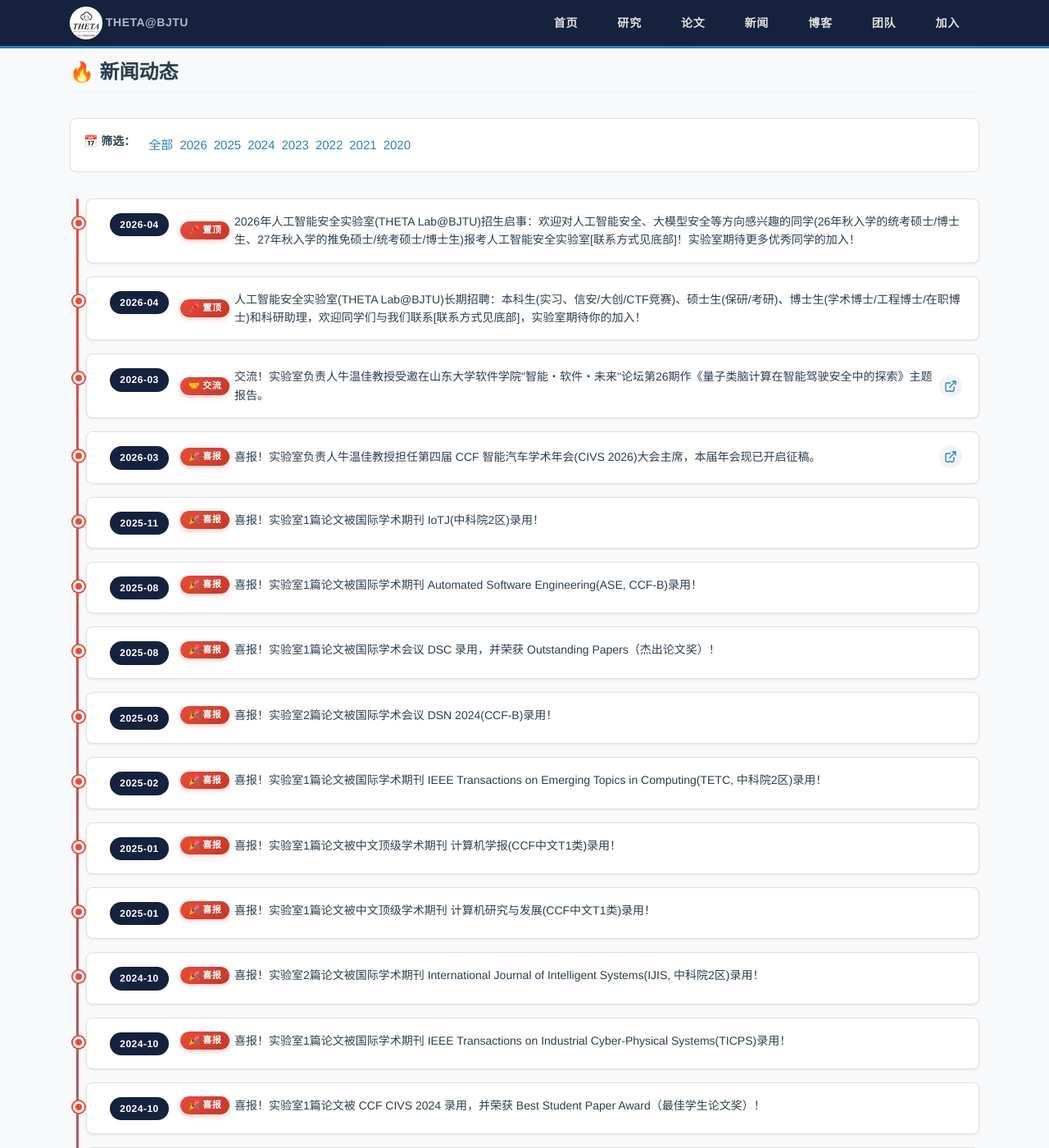
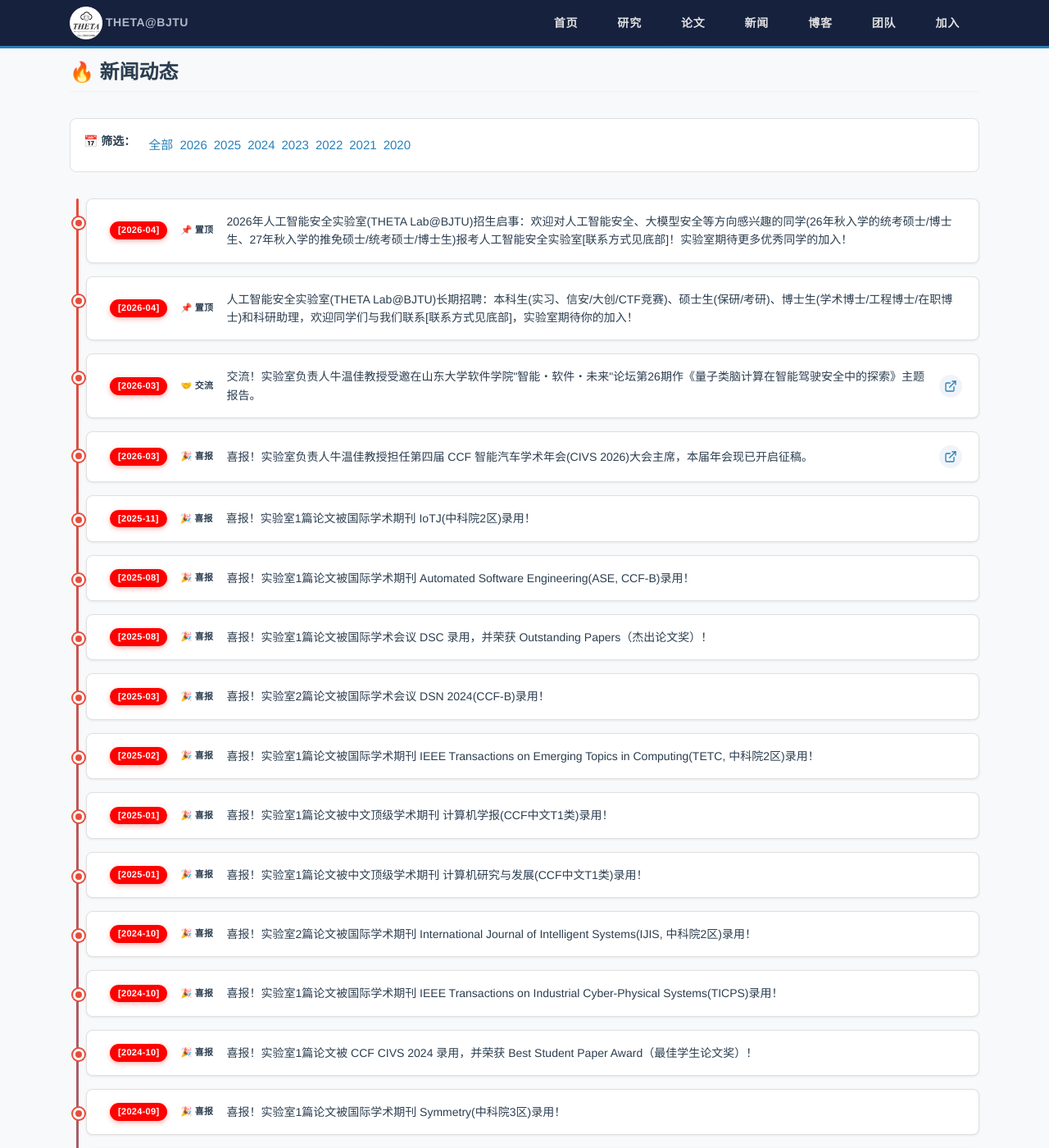
Before and after one commit to nwj6688/nwj6688.github.io, a Jekyll site: the page built from index.html, in a window 1280 px wide and 1400 px high, scrolled down 1079 px. Shown: the whole window at 82% size. Built offline with Jekyll 4.4.1, drawn with Linux system fonts in a browser that asks for light colours; some of the changed text lies outside the part shown.

Commit message:
Redesign news tags: [2026-03] + tag in one red pill, pure red #ff0000

```diff
--- a/css/style.css
+++ b/css/style.css
@@ -419,19 +419,6 @@ p { margin: 0 0 var(--spacing-md) 0; }
   z-index: 1;
 }
 
-.news-date-badge {
-  flex-shrink: 0;
-  min-width: 72px;
-  padding: 4px 10px;
-  background: var(--bg-navbar);
-  color: #fff;
-  font-size: 12px;
-  font-weight: 600;
-  border-radius: 20px;
-  text-align: center;
-  letter-spacing: 0.5px;
-  margin-top: 1px;
-}
 
 .news-body {
   flex: 1;
@@ -461,10 +448,10 @@ p { margin: 0 0 var(--spacing-md) 0; }
   white-space: nowrap;
 }
 
-.tag-success, .tag-primary, .tag-info, .tag-sticky {
-  background: linear-gradient(135deg, #e74c3c, #c0392b);
+.tag-success, .tag-primary, .tag-info, .tag-sticky, .tag-date {
+  background: #ff0000;
   color: #fff;
-  box-shadow: 0 2px 6px rgba(231, 76, 60, 0.3);
+  box-shadow: 0 2px 6px rgba(255, 0, 0, 0.3);
 }
 
 /* 链接图标 */
--- a/index.html
+++ b/index.html
@@ -69,18 +69,18 @@ title: 首页
   {% for item in all_news %}
   <div class="news-card" data-year="{{ item.date | slice: 0, 4 }}">
     <div class="news-dot"></div>
-    <div class="news-date-badge">{{ item.date | slice: 0, 7 }}</div>
     <div class="news-body">
+      <span class="news-tag tag-date">[{{ item.date | slice: 0, 7 }}]</span>
       {% assign title_lower = item.title | downcase %}
       {% if title_lower contains "喜报" %}
-        <span class="news-tag tag-success">🎉 喜报</span>
+        <span class="news-tag">🎉 喜报</span>
       {% elsif title_lower contains "祝贺" %}
-        <span class="news-tag tag-primary">🏆 祝贺</span>
+        <span class="news-tag">🏆 祝贺</span>
       {% elsif title_lower contains "交流" %}
-        <span class="news-tag tag-info">🤝 交流</span>
+        <span class="news-tag">🤝 交流</span>
       {% endif %}
       {% if item.sticky %}
-        <span class="news-tag tag-sticky">📌 置顶</span>
+        <span class="news-tag">📌 置顶</span>
       {% endif %}
       <span class="news-title">{{ item.title }}</span>
       {% if item.external_url %}
```
